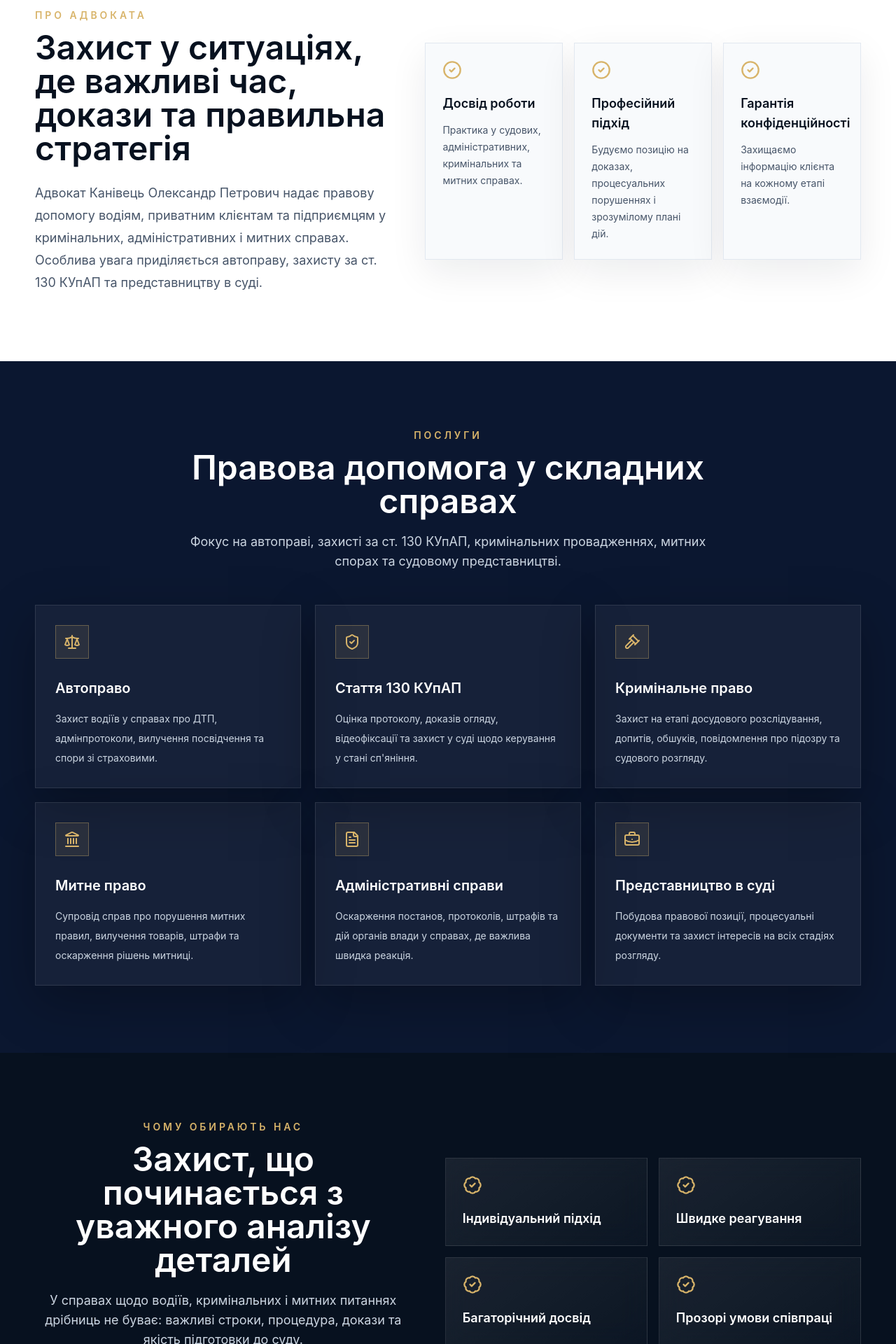
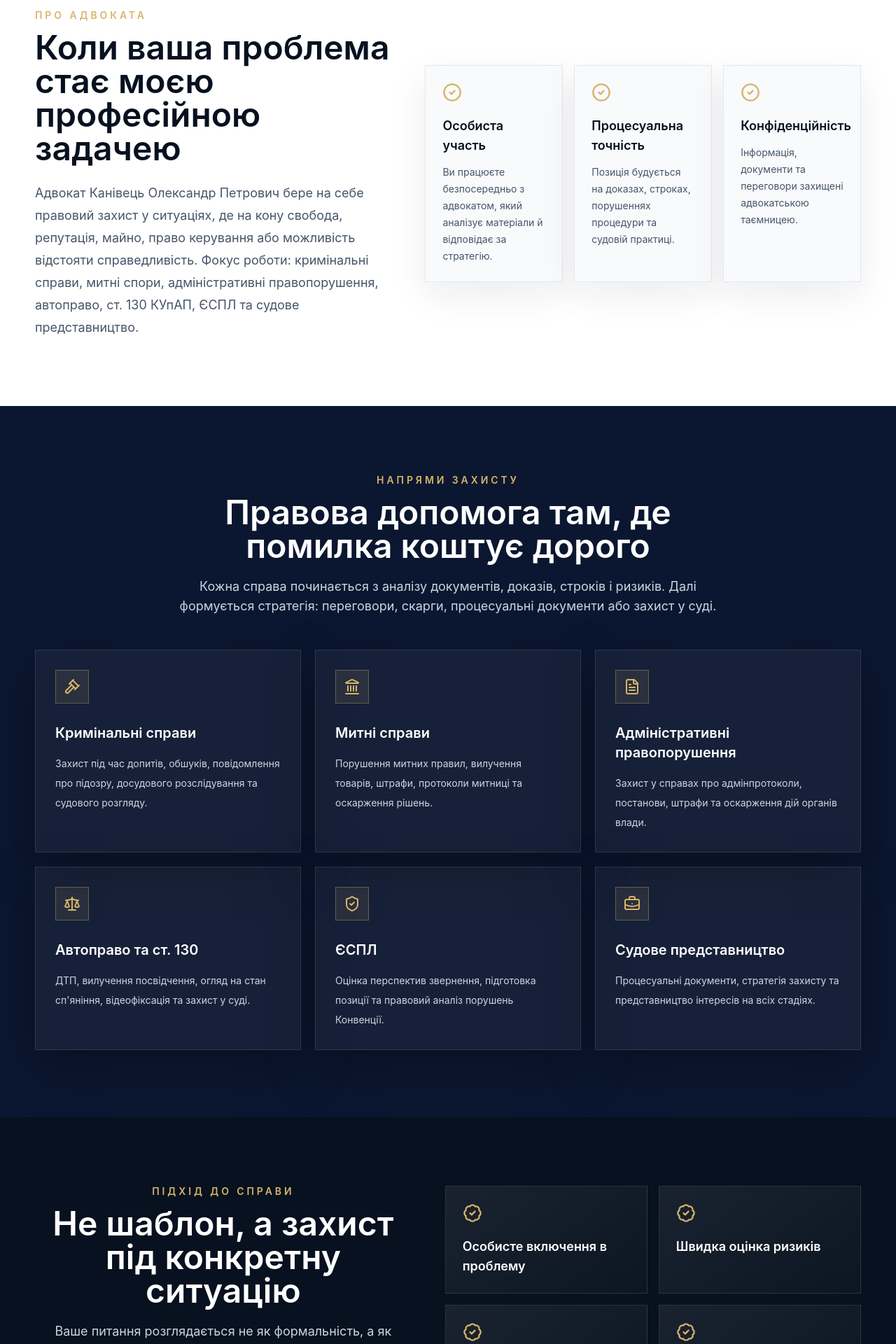
Before and after one commit to ttnka89-blip/lawyer-kanivets, a Next.js app: page / in a window 1280 px wide. Shown: the part 820-2740 px from the top of the page at 70% size. Built offline with nearby package versions, Linux system fonts and the light colour scheme.

Commit message:
Align site with personal defense positioning

```diff
--- a/app/layout.tsx
+++ b/app/layout.tsx
@@ -3,9 +3,9 @@ import "./globals.css";
 
 export const metadata: Metadata = {
   metadataBase: new URL("https://lawyer-kanivets.vercel.app"),
-  title: "Канівець Олександр Петрович | Автоправо, кримінальне та митне право",
+  title: "Канівець Олександр Петрович | Your problem is my problem",
   description:
-    "Адвокат Канівець Олександр Петрович: автоправо, захист за ст. 130 КУпАП, кримінальне право, митні справи та представництво в суді.",
+    "Адвокат Канівець Олександр Петрович: захист у кримінальних справах, митні справи, адміністративні правопорушення, ЄСПЛ, автоправо та судове представництво.",
   keywords: [
     "адвокат Ужгород",
     "автоправо",
@@ -13,14 +13,16 @@ export const metadata: Metadata = {
     "стаття 130",
     "кримінальний адвокат",
     "митне право",
+    "адміністративні правопорушення",
+    "ЄСПЛ",
     "адвокат Канівець"
   ],
   alternates: {
     canonical: "/"
   },
   openGraph: {
-    title: "Канівець Олександр Петрович | Захист водіїв та кримінальні справи",
-    description: "Автоправо, ст. 130 КУпАП, кримінальне та митне право, представництво в суді.",
+    title: "Канівець Олександр Петрович | Your problem is my problem",
+    description: "Кримінальні, митні, адміністративні справи, ЄСПЛ, автоправо та представництво в суді.",
     url: "/",
     siteName: "Канівець Олександр Петрович",
     type: "website",
--- a/components/law-firm-landing.tsx
+++ b/components/law-firm-landing.tsx
@@ -28,7 +28,7 @@ import {
 import { FormEvent, useState } from "react";
 
 const navItems = [
-  { label: "Про нас", href: "#about" },
+  { label: "Про адвоката", href: "#about" },
   { label: "Послуги", href: "#services" },
   { label: "Переваги", href: "#benefits" },
   { label: "FAQ", href: "#faq" },
@@ -36,47 +36,47 @@ const navItems = [
 ];
 
 const services = [
-  { title: "Автоправо", text: "Захист водіїв у справах про ДТП, адмінпротоколи, вилучення посвідчення та спори зі страховими.", icon: Scale },
-  { title: "Стаття 130 КУпАП", text: "Оцінка протоколу, доказів огляду, відеофіксації та захист у суді щодо керування у стані сп'яніння.", icon: ShieldCheck },
-  { title: "Кримінальне право", text: "Захист на етапі досудового розслідування, допитів, обшуків, повідомлення про підозру та судового розгляду.", icon: Gavel },
-  { title: "Митне право", text: "Супровід справ про порушення митних правил, вилучення товарів, штрафи та оскарження рішень митниці.", icon: Landmark },
-  { title: "Адміністративні справи", text: "Оскарження постанов, протоколів, штрафів та дій органів влади у справах, де важлива швидка реакція.", icon: FileText },
-  { title: "Представництво в суді", text: "Побудова правової позиції, процесуальні документи та захист інтересів на всіх стадіях розгляду.", icon: BriefcaseBusiness }
+  { title: "Кримінальні справи", text: "Захист під час допитів, обшуків, повідомлення про підозру, досудового розслідування та судового розгляду.", icon: Gavel },
+  { title: "Митні справи", text: "Порушення митних правил, вилучення товарів, штрафи, протоколи митниці та оскарження рішень.", icon: Landmark },
+  { title: "Адміністративні правопорушення", text: "Захист у справах про адмінпротоколи, постанови, штрафи та оскарження дій органів влади.", icon: FileText },
+  { title: "Автоправо та ст. 130", text: "ДТП, вилучення посвідчення, огляд на стан сп'яніння, відеофіксація та захист у суді.", icon: Scale },
+  { title: "ЄСПЛ", text: "Оцінка перспектив звернення, підготовка позиції та правовий аналіз порушень Конвенції.", icon: ShieldCheck },
+  { title: "Судове представництво", text: "Процесуальні документи, стратегія захисту та представництво інтересів на всіх стадіях.", icon: BriefcaseBusiness }
 ];
 
 const benefits = [
-  "Індивідуальний підхід",
-  "Швидке реагування",
-  "Багаторічний досвід",
-  "Прозорі умови співпраці"
+  "Особисте включення в проблему",
+  "Швидка оцінка ризиків",
+  "Захист на основі доказів",
+  "Конфіденційна комунікація"
 ];
 
 const whyUs = [
   { value: "12+", label: "років юридичної практики" },
-  { value: "840+", label: "успішно закритих справ" },
-  { value: "97%", label: "клієнтів звертаються повторно" }
+  { value: "24/7", label: "готовність до термінових ситуацій" },
+  { value: "№21/1279", label: "свідоцтво адвоката" }
 ];
 
 const reviews = [
   {
     name: "Ігор Мельник",
     role: "Водій",
-    text: "Звернувся після складання протоколу за ст. 130. Адвокат уважно перевірив матеріали, пояснив ризики та підготував позицію для суду."
+    text: "Після протоколу за ст. 130 потрібно було швидко зрозуміти ризики. Отримав чітку позицію, аналіз доказів і план для суду."
   },
   {
     name: "Марина Гнатюк",
-    role: "Підприємиця",
-    text: "Потрібна була допомога у митній справі. Отримала чіткий план дій, підготовлені документи та супровід без зайвої паніки."
+    role: "Клієнтка у митній справі",
+    text: "У митній справі важливо було не втратити час. Документи підготували швидко, пояснили процедуру і можливі варіанти захисту."
   },
   {
     name: "Олександр Романюк",
     role: "Приватний клієнт",
-    text: "У кримінальному провадженні було важливо швидко зрозуміти, що робити. Комунікація була спокійною, конкретною і по суті."
+    text: "У кримінальному провадженні комунікація була спокійною і конкретною. Було зрозуміло, що робити зараз і чого очікувати далі."
   },
   {
     name: "Василь Ковач",
     role: "Автовласник",
-    text: "Допомогли у спорі після ДТП та з документами для страхової. Сподобалося, що кожен крок пояснювали людською мовою."
+    text: "Після ДТП допомогли з документами та судовою позицією. Сподобалося, що кожен крок пояснювали людською мовою."
   }
 ];
 
@@ -86,16 +86,20 @@ const faqs = [
     a: "Вартість залежить від складності питання. Після короткого звернення ми називаємо формат, тривалість і прозору ціну консультації."
   },
   {
+    q: "Чи можна звернутися у терміновій ситуації?",
+    a: "Так. У кримінальних, митних та адміністративних справах час часто має вирішальне значення, тому важливо звертатися одразу після події або отримання документів."
+  },
+  {
     q: "Чи допомагаєте у справах за ст. 130 КУпАП?",
     a: "Так. Аналізую протокол, порядок огляду, відеозаписи, пояснення свідків та інші докази, після чого готую позицію для суду."
   },
   {
-    q: "Чи гарантуєте конфіденційність?",
-    a: "Так. Усі звернення, документи й переговори захищені адвокатською та комерційною таємницею."
+    q: "Чи працюєте зі зверненнями до ЄСПЛ?",
+    a: "Так. Можу оцінити перспективу звернення, проаналізувати порушення Конвенції та допомогти з підготовкою правової позиції."
   },
   {
-    q: "Чи можна отримати консультацію онлайн?",
-    a: "Так. Проводимо зустрічі телефоном або відеозв'язком, а документи безпечно передаємо в електронному форматі."
+    q: "Чи гарантуєте конфіденційність?",
+    a: "Так. Усі звернення, документи й переговори захищені адвокатською таємницею."
   }
 ];
 
@@ -104,7 +108,19 @@ const fadeUp = {
   visible: { opacity: 1, y: 0 }
 };
 
-function SectionHeading({ eyebrow, title, text }: { eyebrow: string; title: string; text?: string }) {
+function SectionHeading({
+  eyebrow,
+  title,
+  text,
+  tone = "dark"
+}: {
+  eyebrow: string;
+  title: string;
+  text?: string;
+  tone?: "dark" | "light";
+}) {
+  const isLight = tone === "light";
+
   return (
     <motion.div
       variants={fadeUp}
@@ -115,8 +131,8 @@ function SectionHeading({ eyebrow, title, text }: { eyebrow: string; title: stri
       className="mx-auto mb-12 max-w-3xl text-center"
     >
       <p className="mb-3 text-sm font-semibold uppercase tracking-[0.28em] text-gold">{eyebrow}</p>
-      <h2 className="text-3xl font-semibold leading-tight text-white md:text-5xl">{title}</h2>
-      {text ? <p className="mt-5 text-base leading-8 text-slate-300 md:text-lg">{text}</p> : null}
+      <h2 className={`text-3xl font-semibold leading-tight md:text-5xl ${isLight ? "text-ink" : "text-white"}`}>{title}</h2>
+      {text ? <p className={`mt-5 text-base leading-8 md:text-lg ${isLight ? "text-slate-600" : "text-slate-300"}`}>{text}</p> : null}
     </motion.div>
   );
 }
@@ -247,17 +263,17 @@ export function LawFirmLanding() {
         <div className="container-shell grid gap-12 lg:grid-cols-[.9fr_1.1fr] lg:items-center">
           <motion.div variants={fadeUp} initial="hidden" whileInView="visible" viewport={{ once: true }} transition={{ duration: 0.6 }}>
             <p className="mb-3 text-sm font-semibold uppercase tracking-[0.28em] text-gold">Про адвоката</p>
-            <h2 className="text-3xl font-semibold leading-tight md:text-5xl">Захист у ситуаціях, де важливі час, докази та правильна стратегія</h2>
+            <h2 className="text-3xl font-semibold leading-tight md:text-5xl">Коли ваша проблема стає моєю професійною задачею</h2>
             <p className="mt-6 text-lg leading-8 text-slate-600">
-              Адвокат Канівець Олександр Петрович надає правову допомогу водіям, приватним клієнтам та підприємцям у кримінальних, адміністративних і митних справах. Особлива увага приділяється автоправу, захисту за ст. 130 КУпАП та представництву в суді.
+              Адвокат Канівець Олександр Петрович бере на себе правовий захист у ситуаціях, де на кону свобода, репутація, майно, право керування або можливість відстояти справедливість. Фокус роботи: кримінальні справи, митні спори, адміністративні правопорушення, автоправо, ст. 130 КУпАП, ЄСПЛ та судове представництво.
             </p>
           </motion.div>
 
           <div className="grid gap-4 sm:grid-cols-3">
             {[
-              ["Досвід роботи", "Практика у судових, адміністративних, кримінальних та митних справах."],
-              ["Професійний підхід", "Будуємо позицію на доказах, процесуальних порушеннях і зрозумілому плані дій."],
-              ["Гарантія конфіденційності", "Захищаємо інформацію клієнта на кожному етапі взаємодії."]
+              ["Особиста участь", "Ви працюєте безпосередньо з адвокатом, який аналізує матеріали й відповідає за стратегію."],
+              ["Процесуальна точність", "Позиція будується на доказах, строках, порушеннях процедури та судовій практиці."],
+              ["Конфіденційність", "Інформація, документи та переговори захищені адвокатською таємницею."]
             ].map(([title, text], index) => (
               <motion.article
                 key={title}
@@ -279,7 +295,7 @@ export function LawFirmLanding() {
 
       <section id="services" className="bg-navy py-24">
         <div className="container-shell">
-          <SectionHeading eyebrow="Послуги" title="Правова допомога у складних справах" text="Фокус на автоправі, захисті за ст. 130 КУпАП, кримінальних провадженнях, митних спорах та судовому представництві." />
+          <SectionHeading eyebrow="Напрями захисту" title="Правова допомога там, де помилка коштує дорого" text="Кожна справа починається з аналізу документів, доказів, строків і ризиків. Далі формується стратегія: переговори, скарги, процесуальні документи або захист у суді." />
           <div className="grid gap-5 md:grid-cols-2 lg:grid-cols-3">
             {services.map((service, index) => {
               const Icon = service.icon;
@@ -308,7 +324,7 @@ export function LawFirmLanding() {
       <section id="benefits" className="bg-ink py-24">
         <div className="container-shell grid gap-12 lg:grid-cols-[.95fr_1.05fr] lg:items-center">
           <div>
-            <SectionHeading eyebrow="Чому обирають нас" title="Захист, що починається з уважного аналізу деталей" text="У справах щодо водіїв, кримінальних і митних питаннях дрібниць не буває: важливі строки, процедура, докази та якість підготовки до суду." />
+            <SectionHeading eyebrow="Підхід до справи" title="Не шаблон, а захист під конкретну ситуацію" text="Ваше питання розглядається не як формальність, а як особиста правова задача: що сталося, які докази є, де ризики, які строки і який результат реально досягати." />
           </div>
           <div className="grid gap-4 sm:grid-cols-2">
             {benefits.map((benefit, index) => (
@@ -331,7 +347,7 @@ export function LawFirmLanding() {
 
       <section className="bg-white py-24 text-ink">
         <div className="container-shell">
-          <SectionHeading eyebrow="Відгуки клієнтів" title="Довіра, підтверджена практикою" />
+          <SectionHeading tone="light" eyebrow="Відгуки клієнтів" title="Довіра, підтверджена практикою" />
           <div className="grid gap-5 md:grid-cols-2 lg:grid-cols-4">
             {reviews.map((review, index) => (
               <motion.article
@@ -363,9 +379,9 @@ export function LawFirmLanding() {
         <div className="container-shell grid gap-12 lg:grid-cols-[.9fr_1.1fr] lg:items-center">
           <motion.div variants={fadeUp} initial="hidden" whileInView="visible" viewport={{ once: true }} transition={{ duration: 0.6 }}>
             <p className="mb-3 text-sm font-semibold uppercase tracking-[0.28em] text-gold">Консультація</p>
-            <h2 className="text-3xl font-semibold leading-tight md:text-5xl">Запишіться на консультацію з юристом</h2>
+            <h2 className="text-3xl font-semibold leading-tight md:text-5xl">Опишіть проблему — я підкажу перший правовий крок</h2>
             <p className="mt-6 text-lg leading-8 text-slate-300">
-              Опишіть ситуацію, і ми зв&rsquo;яжемося з вами, щоб запропонувати найкращий формат роботи: разову консультацію, підготовку документів або повний супровід.
+              Напишіть, що сталося, коли це відбулося і які документи вже є. Після цього можна визначити формат роботи: консультація, аналіз матеріалів, підготовка документів або повний захист.
             </p>
             <div className="mt-8 flex flex-wrap gap-4 text-sm text-slate-300">
               <span className="inline-flex items-center gap-2"><Clock3 className="size-4 text-gold" /> Відповідь у робочий день</span>
```
